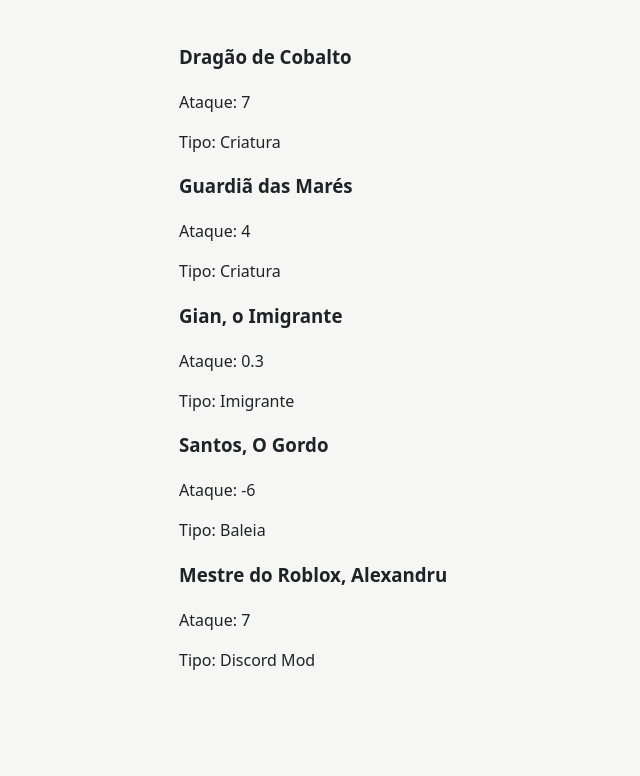
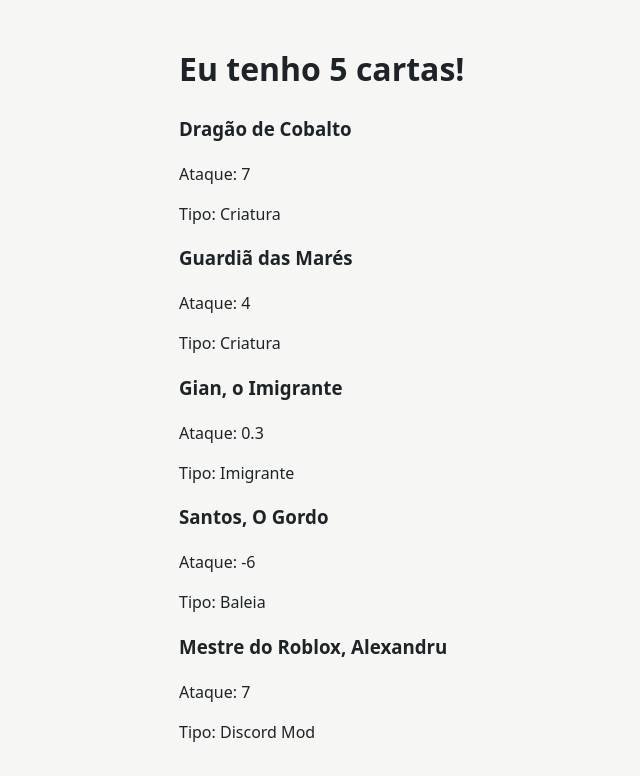
Before and after one commit to David-TON618/Repo_Ficha2David-Gregorio, a React (Vite) app in the folder client/: page / in a window 1280 px wide. Shown: the top 776 px of the page, without its empty margins (141-781 px from the left). Built offline with nearby package versions, Linux system fonts and the light colour scheme.

Commit message:
tarefa 3

```diff
--- a/client/src/App.jsx
+++ b/client/src/App.jsx
@@ -11,7 +11,7 @@
 function App() {
   return (
     <div>
-
+      <h1>Eu tenho {cards.length} cartas!</h1>
       {cards.map(card => (
         <Card
           key={card.name}
```
